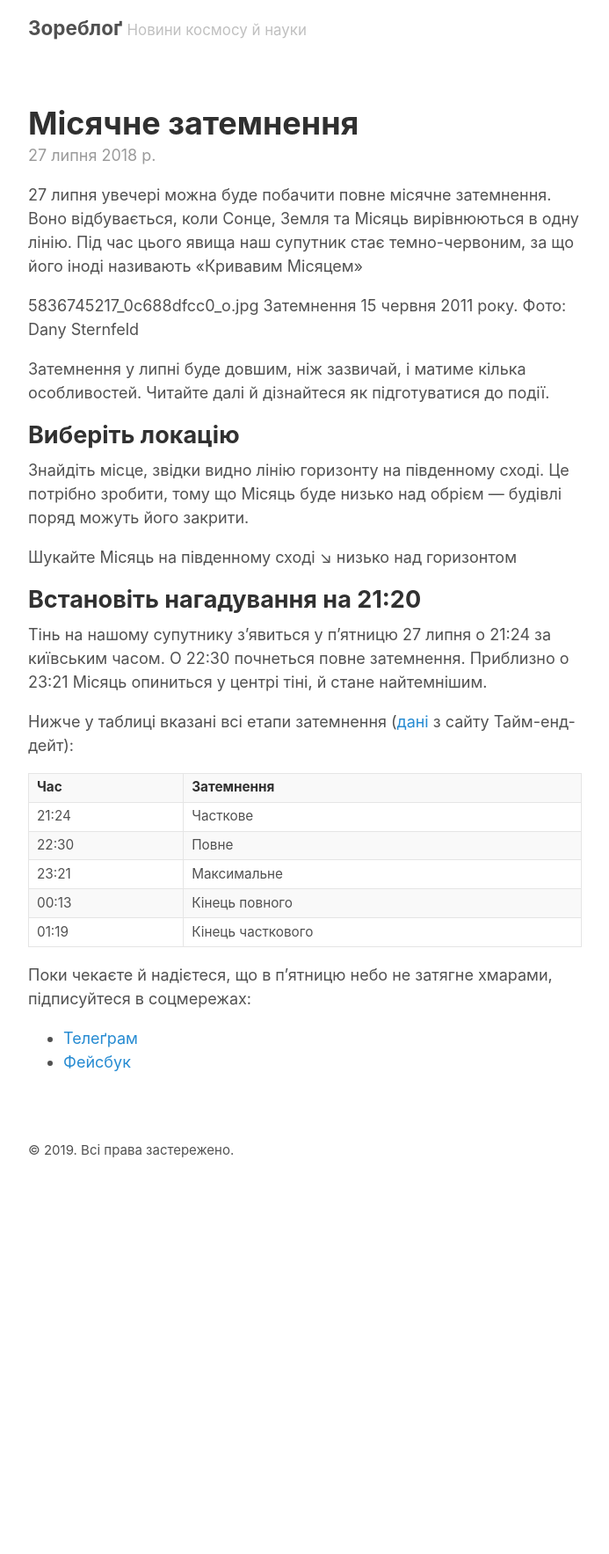
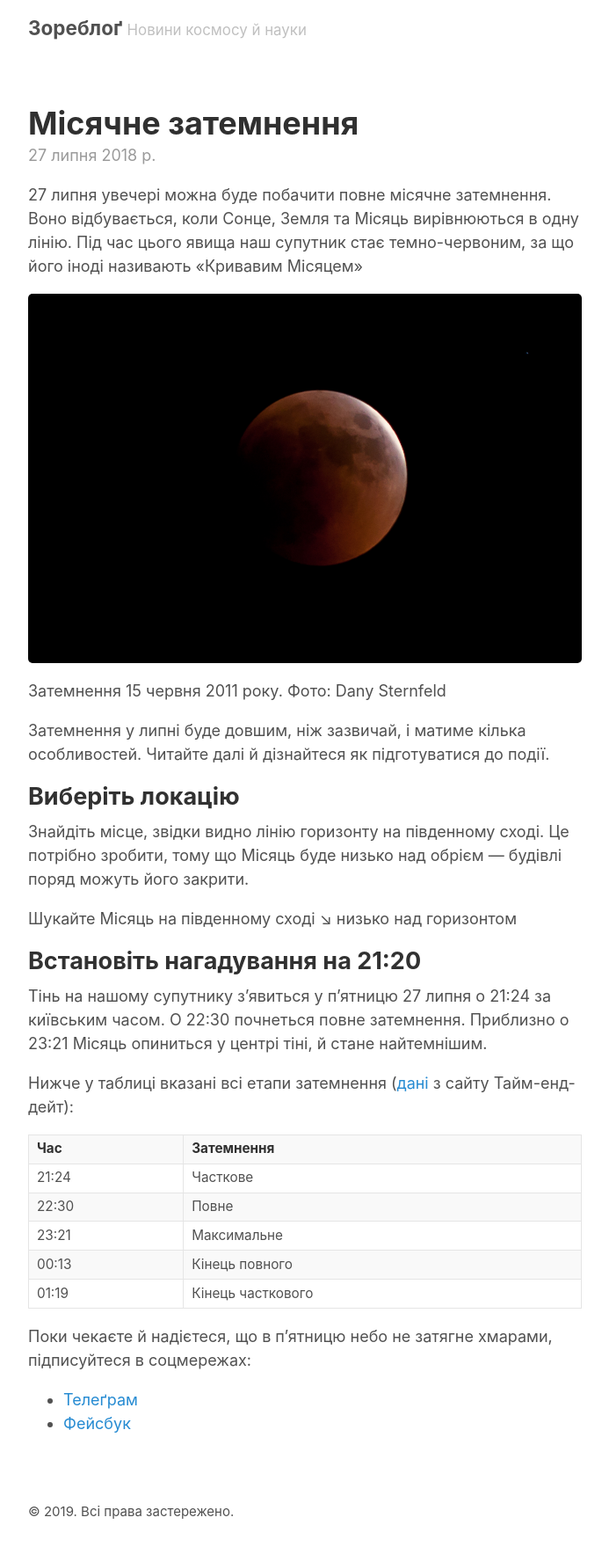
Before and after one commit to pnmrnko/pnmrnko.github.io, a Jekyll site: the page built from _posts/2018-07-27-moon-eclipse.md, in a window 1280 px wide. Shown: the whole page at 88% size, without its empty margins (293-986 px from the left). Built offline with Jekyll 4.4.1, drawn with Linux system fonts in a browser that asks for light colours; before the commit the page ends 1356 px from its top, so only the background shows below that.

Commit message:
Add image folder and photo to post

```diff
--- a/_posts/2018-07-27-moon-eclipse.md
+++ b/_posts/2018-07-27-moon-eclipse.md
@@ -5,7 +5,8 @@ title: Місячне затемнення
 
 27 липня увечері можна буде побачити повне місячне затемнення. Воно відбувається, коли Сонце, Земля та Місяць вирівнюються в одну лінію. Під час цього явища наш супутник стає темно-червоним, за що його іноді називають «Кривавим Місяцем»
 
-5836745217_0c688dfcc0_o.jpg
+![Затемнення 15 червня 2011 року. Фото: Dany Sternfeld](/assets/images/moon-eclipse-dany-sternfeld.jpg)
+
 Затемнення 15 червня 2011 року. Фото: Dany Sternfeld
 
 Затемнення у липні буде довшим, ніж зазвичай, і матиме кілька особливостей. Читайте далі й дізнайтеся як підготуватися до події.
```
Also changed, not shown: assets/images/moon-eclipse-dany-sternfeld.jpg (added).
